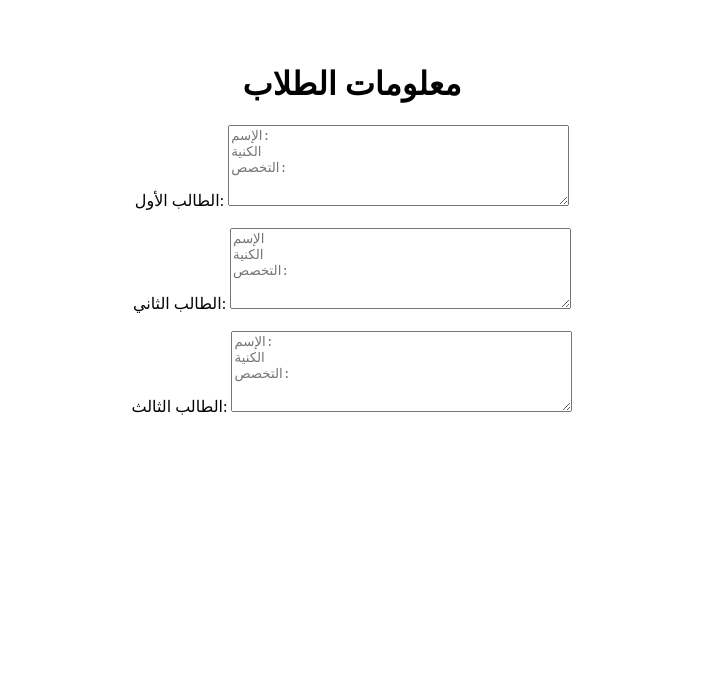
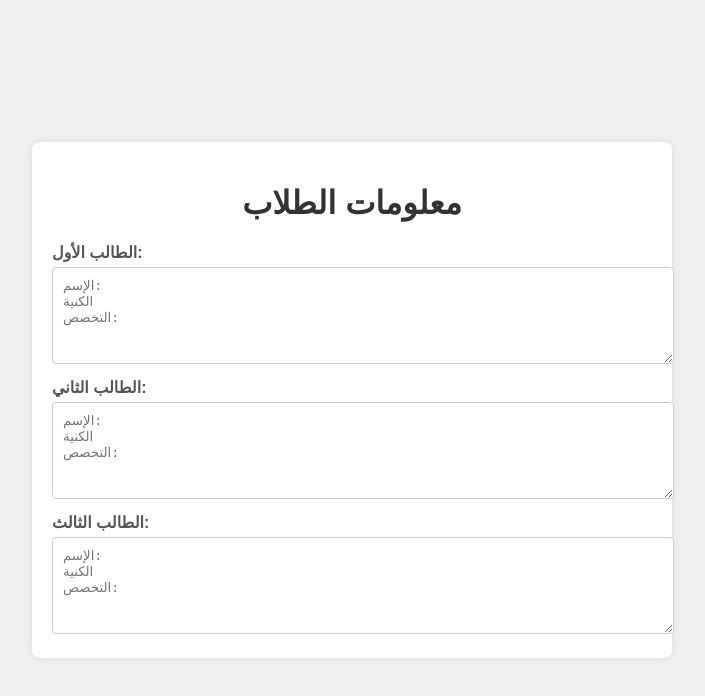
Before and after one commit to anasdark0x/Awards, a plain HTML site: page 2.html in a window 1280 px wide. Shown: the whole page, without its empty margins (288-993 px from the left). Drawn offline with Linux system fonts and the light colour scheme.

Commit message:
Update 2.html

```diff
--- a/2.html
+++ b/2.html
@@ -1,20 +1,61 @@
+<!DOCTYPE html>
+<html lang="ar">
 <head>
+    <meta charset="UTF-8">
+    <meta name="viewport" content="width=device-width, initial-scale=1.0">
     <title>معلومات الطلاب</title>
+    <style>
+        body {
+            font-family: Arial, sans-serif;
+            background-color: #f0f0f0;
+            margin: 0;
+            padding: 0;
+            display: flex;
+            justify-content: center;
+            align-items: center;
+            height: 100vh;
+        }
+        .container {
+            background-color: #fff;
+            padding: 20px;
+            border-radius: 8px;
+            box-shadow: 0 0 10px rgba(0, 0, 0, 0.1);
+            width: 80%;
+            max-width: 600px;
+        }
+        h1 {
+            text-align: center;
+            color: #333;
+        }
+        label {
+            display: block;
+            margin-top: 10px;
+            font-weight: bold;
+            color: #555;
+        }
+        textarea {
+            width: 100%;
+            padding: 10px;
+            margin-top: 5px;
+            border: 1px solid #ccc;
+            border-radius: 4px;
+            resize: vertical;
+        }
+    </style>
 </head>
 <body>
-  <br><br>
-   <center><h1>معلومات الطلاب </h1></cen
-   ter>
+
+<div class="container">
+    <h1>معلومات الطلاب</h1>
     <label>الطالب الأول:</label>
-          <textarea name="الطالب الأول" rows="5" cols="40" placeholder="الإسم:&#10;الكنية&#10;التخصص:"></textarea><br><br>
+    <textarea name="الطالب الأول" rows="5" placeholder="الإسم:&#10;الكنية&#10;التخصص:"></textarea>
 
     <label>الطالب الثاني:</label>
-          <textarea name="الطالب الثاني" rows="5" cols="40" placeholder="الإسم&#10;الكنية&#10;التخصص:"></textarea><br><br>
+    <textarea name="الطالب الثاني" rows="5" placeholder="الإسم:&#10;الكنية&#10;التخصص:"></textarea>
 
     <label>الطالب الثالث:</label>
-          <textarea name="الطالب اثالث" rows="5" cols="40" placeholder="الإسم:&#10;الكنية&#10;التخصص:"></textarea><br><br
-
+    <textarea name="الطالب الثالث" rows="5" placeholder="الإسم:&#10;الكنية&#10;التخصص:"></textarea>
+</div>
 
 </body>
-
 </html>
```
Lines whose indentation alone changed are shown as unchanged.
